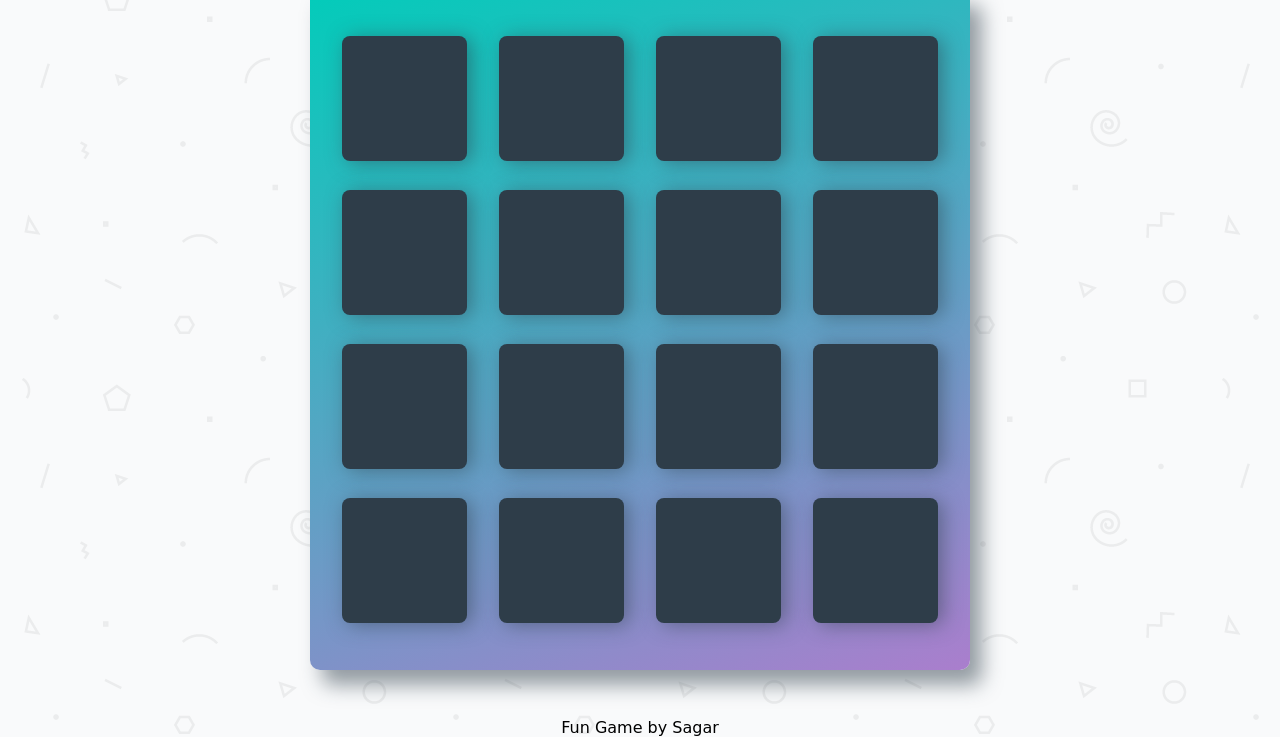
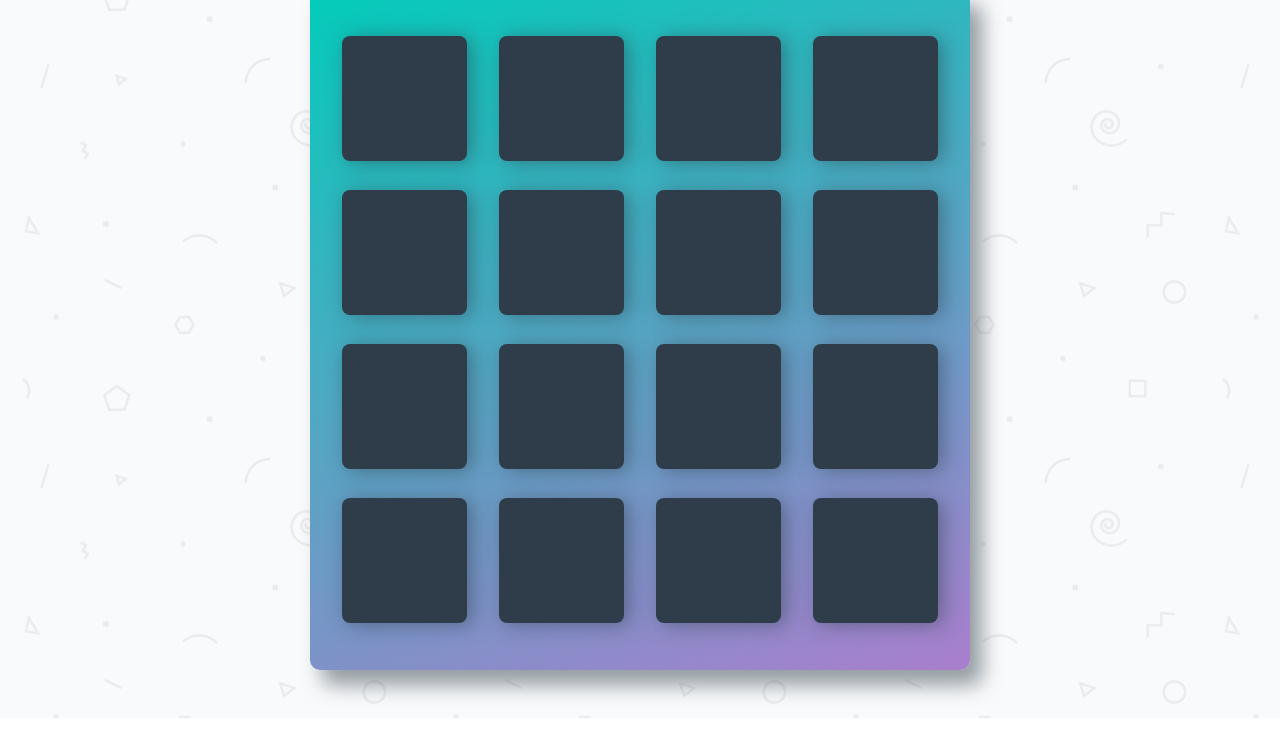
Before and after one commit to rishita0205/memorygame, a plain HTML site: page Memory-Game-Project/index.html in a window 1280 px wide. Shown: the part 141-878 px from the top of the page. Drawn offline with nearby package versions, Linux system fonts and the light colour scheme; a web font is replaced by a local one.

Commit message:
Add files via upload

```diff
--- a/Memory-Game-Project/index.html
+++ b/Memory-Game-Project/index.html
@@ -95,7 +95,7 @@
 				<i class="fa fa-cube"></i>
 			</li>
 		</ul>
-		<footer>Fun Game by Sagar</footer>
+
 	</div>
 
 	<script src="https://cdnjs.cloudflare.com/ajax/libs/jquery/3.2.1/jquery.min.js"></script>
```
